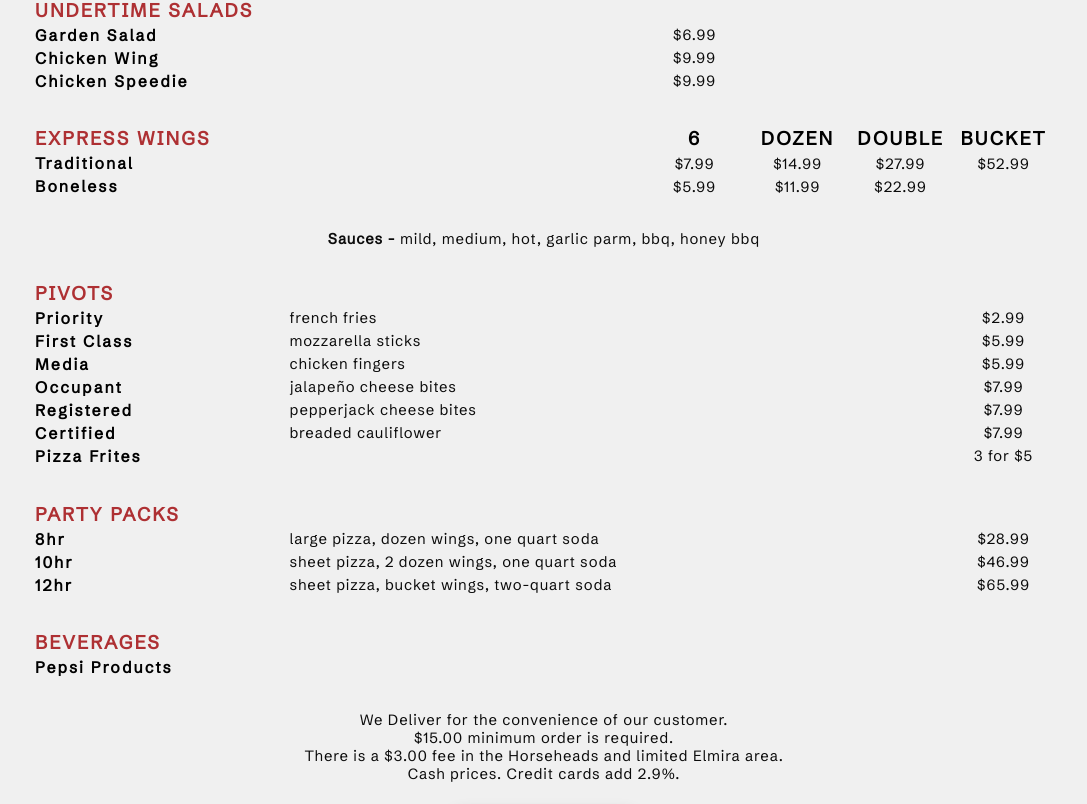
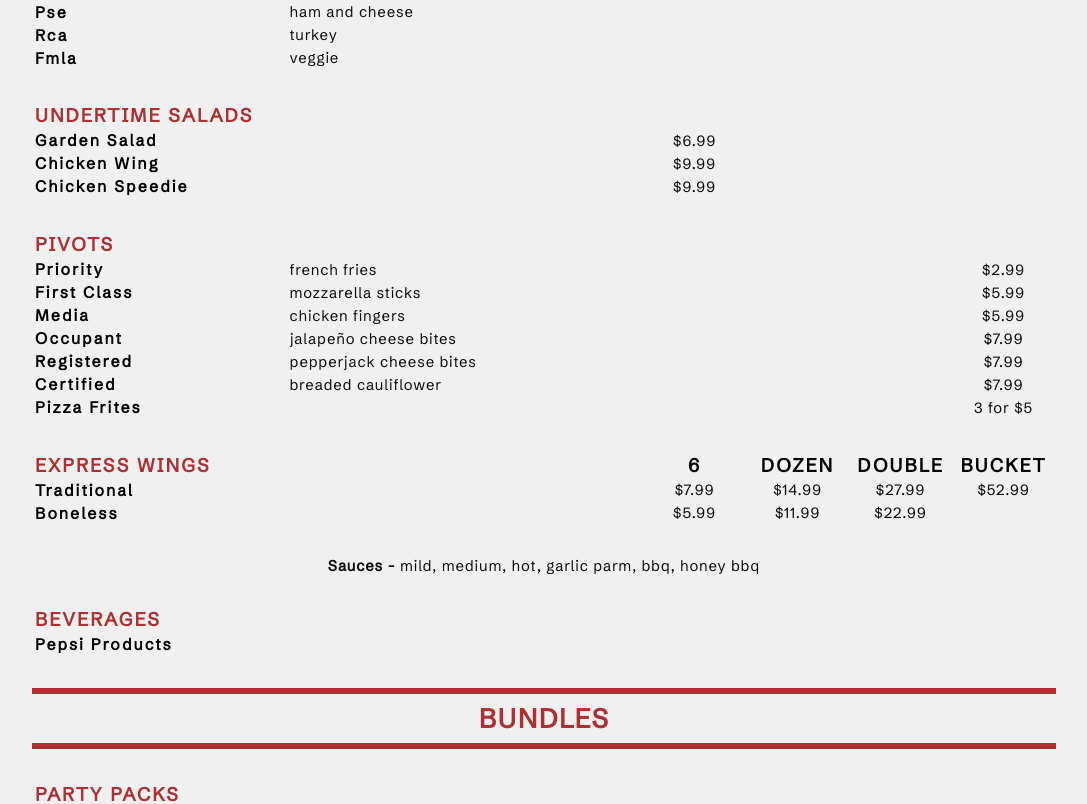
Before and after one commit to TheMrDenty/Postal-Pizza, a React (Create React App) app: page /menu in a window 1280 px wide. Shown: the part 1639-2443 px from the top of the page, without its empty margins (96-1183 px from the left). Built offline with nearby package versions, Linux system fonts and the light colour scheme.

Commit message:
reaaranged contents and finished styling in menu and fixed routing to take you to specific areas

```diff
--- a/package.json
+++ b/package.json
@@ -14,6 +14,7 @@
     "react": "^18.2.0",
     "react-dom": "^18.2.0",
     "react-router-dom": "^6.8.0",
+    "react-router-hash-link": "^2.4.3",
     "react-scripts": "5.0.1",
     "react-tooltip": "^5.10.5",
     "sass": "^1.59.3",
--- a/src/components/Navbar/index.js
+++ b/src/components/Navbar/index.js
@@ -12,6 +12,7 @@ import Links from '../Links';
 
 // brings in functions from context and onClick checks if dropdown is active, if it is then it closes it, if not then it opens it
 function Navbar() {
+
 
 
     return (
--- a/src/pages/Home/index.js
+++ b/src/pages/Home/index.js
@@ -4,7 +4,7 @@ import OwnersImg from '../../imgs/owners.png';
 import ChickenWings from '../../imgs/Chicken-Wings.png';
 import Pizza from '../../imgs/Pizza.png';
 import Specials from '../../imgs/Specials.png';
-import { NavLink } from 'react-router-dom';
+import { HashLink as Link } from 'react-router-hash-link';
 
 function Home() {
   return (
@@ -18,11 +18,11 @@ function Home() {
               In ut venenatis lorem. Nullam a lacus pretium, iaculis magna tincidunt, pellentesque lacus.
               In id suscipit tellus, vel fringilla augue.
             </p>
-            <NavLink exact='true' activeclassname='active' to='/menu'>
+            <Link exact='true' activeclassname='active' to='/menu'>
               <button className='btn'>
                 <h2>Menu</h2>
               </button>
-            </NavLink>
+            </Link>
           </div>
           <div className='hero-img'>
             <img src={OwnersImg} alt="postal pizza's owners"/>
@@ -35,22 +35,28 @@ function Home() {
         <h1>How can we help you?</h1>
         <div className='categories'>
           <div className='category-card-container'>
-            <div className='category-card'>
-              <img src={Pizza} alt="pizza"/>
-              <h2>Pizza</h2>
-            </div>
+            <Link to='/menu'>
+              <div className='category-card'>
+                <img src={Pizza} alt="pizza"/>
+                <h2>Pizza's</h2>
+              </div>
+            </Link>
           </div>
           <div className='category-card-container'>
-            <div className='category-card'>
-              <img src={ChickenWings} alt="pizza"/>
-              <h2>Wings</h2>
-            </div>
+            <Link to='/menu#subs' exact>
+              <div className='category-card' >
+                <img src={ChickenWings} alt="pizza"/>
+                <h2>Subs, Salads, and Sides</h2>
+              </div>
+            </Link>
           </div>
           <div className='category-card-container'>
+            <Link to='/menu#bundles' exact>
             <div className='category-card'>
               <img src={Specials} alt="pizza"/>
-              <h2>Specials</h2>
+              <h2>Bundles</h2>
             </div>
+            </Link>
           </div>
         </div>
       </div>
--- a/src/pages/Home/styles.scss
+++ b/src/pages/Home/styles.scss
@@ -133,7 +133,7 @@
 
 .directions {
     display: flex;
-    width: 80%;
+    width: 60%;
     align-items: center;
     margin: 30px 0;
 }
@@ -148,7 +148,7 @@
     background-color: var(--clr-red);
     border-radius: var(--radius);
     padding: 2.5%;
-    width: 100%;
+    width: 80%;
     box-shadow: var(--shadow-soft);
 }
 
--- a/src/pages/Menu/index.js
+++ b/src/pages/Menu/index.js
@@ -6,6 +6,8 @@ function Menu() {
   return (
     <div className='menu-container'>
 
+      <hr className='top-hr' />
+
       <div className='menu-title'>
         <h1 className='menu-accent'>menu</h1>
 
@@ -13,7 +15,7 @@ function Menu() {
 
       <hr />
 
-      <table className='std-pizzas'>
+      <table className='std-pizzas' >
         <tbody>
           <tr>
             <th className='title'><h4 className='menu-accent'>standard pizzas</h4></th>
@@ -236,7 +238,15 @@ function Menu() {
 
       </table>
 
-      <table className='hot-subs'>
+      <hr className='top-hr' id='subs' />
+
+      <div className='menu-title' >
+        <h1 className='menu-accent'>subs, salads, and sides</h1>
+      </div>
+
+      <hr />
+
+      <table className='hot-subs' >
         <tbody>
           <tr>
             <th className='title'><h4 className='menu-accent'>vmf subs</h4></th>
@@ -403,39 +413,6 @@ function Menu() {
         </tbody>
       </table>
 
-      <table className='wings'>
-        <tbody>
-          <tr>
-            <th className='title'><h4 className='menu-accent'>express wings</h4></th>
-            <td className='desc'></td>
-            <td className='pricing'><h4 className='menu-bold'>6</h4></td>
-            <td className='pricing'><h4 className='menu-bold'>dozen</h4></td>
-            <td className='pricing'><h4 className='menu-bold'>double</h4></td>
-            <td className='pricing'><h4 className='menu-bold'>bucket</h4></td>
-          </tr>
-          <tr>
-            <th className='title'><h5>traditional</h5></th>
-            <td className='desc'></td>
-            <td className='pricing'><p>$7.99</p></td>
-            <td className='pricing'><p>$14.99</p></td>
-            <td className='pricing'><p>$27.99</p></td>
-            <td className='pricing'><p>$52.99</p></td>
-          </tr>
-          <tr>
-            <th className='title'><h5>boneless</h5></th>
-            <td className='desc'></td>
-            <td className='pricing'><p>$5.99</p></td>
-            <td className='pricing'><p>$11.99</p></td>
-            <td className='pricing'><p>$22.99</p></td>
-            <td className='pricing'></td>
-          </tr>
-        </tbody>
-      </table>
-
-      <div className='sauces'>
-        <p><span className='bold'>sauces -</span> mild, medium, hot, garlic parm, bbq, honey bbq</p>
-      </div>
-
       <table className='sides'>
         <tbody>
           <tr>
@@ -506,6 +483,70 @@ function Menu() {
 
       </table>
 
+
+
+      <table className='wings' id='bundles'>
+        <tbody>
+          <tr>
+            <th className='title'><h4 className='menu-accent'>express wings</h4></th>
+            <td className='desc'></td>
+            <td className='pricing'><h4 className='menu-bold'>6</h4></td>
+            <td className='pricing'><h4 className='menu-bold'>dozen</h4></td>
+            <td className='pricing'><h4 className='menu-bold'>double</h4></td>
+            <td className='pricing'><h4 className='menu-bold'>bucket</h4></td>
+          </tr>
+          <tr>
+            <th className='title'><h5>traditional</h5></th>
+            <td className='desc'></td>
+            <td className='pricing'><p>$7.99</p></td>
+            <td className='pricing'><p>$14.99</p></td>
+            <td className='pricing'><p>$27.99</p></td>
+            <td className='pricing'><p>$52.99</p></td>
+          </tr>
+          <tr>
+            <th className='title'><h5>boneless</h5></th>
+            <td className='desc'></td>
+            <td className='pricing'><p>$5.99</p></td>
+            <td className='pricing'><p>$11.99</p></td>
+            <td className='pricing'><p>$22.99</p></td>
+            <td className='pricing'></td>
+          </tr>
+        </tbody>
+      </table>
+
+      <div className='sauces'>
+        <p><span className='bold'>sauces -</span> mild, medium, hot, garlic parm, bbq, honey bbq</p>
+      </div>
+
+      <table className='beverages'>
+        <tbody>
+          <tr>
+            <th className='title'><h4 className='menu-accent'>beverages</h4></th>
+            <td className='desc'></td>
+            <td className='pricing'></td>
+            <td className='pricing'></td>
+            <td className='pricing'></td>
+            <td className='pricing'></td>
+          </tr>
+          <tr>
+            <th className='title'><h5>Pepsi Products</h5></th>
+            <td className='desc'></td>
+            <td className='pricing'></td>
+            <td className='pricing'></td>
+            <td className='pricing'></td>
+            <td className='pricing'></td>
+          </tr>
+        </tbody>
+      </table>
+
+      <hr className='top-hr' id='subs' />
+
+      <div className='menu-title' >
+        <h1 className='menu-accent'>bundles</h1>
+      </div>
+
+      <hr />
+
       <table className='bundles'>
         <tbody>
           <tr>
@@ -543,26 +584,7 @@ function Menu() {
         </tbody>
       </table>
 
-      <table className='beverages'>
-        <tbody>
-          <tr>
-            <th className='title'><h4 className='menu-accent'>beverages</h4></th>
-            <td className='desc'></td>
-            <td className='pricing'></td>
-            <td className='pricing'></td>
-            <td className='pricing'></td>
-            <td className='pricing'></td>
-          </tr>
-          <tr>
-            <th className='title'><h5>Pepsi Products</h5></th>
-            <td className='desc'></td>
-            <td className='pricing'></td>
-            <td className='pricing'></td>
-            <td className='pricing'></td>
-            <td className='pricing'></td>
-          </tr>
-        </tbody>
-      </table>
+
 
       <div className='charges'>
         <p>We Deliver for the convenience of our customer.</p>
--- a/src/pages/Menu/styles.scss
+++ b/src/pages/Menu/styles.scss
@@ -14,6 +14,10 @@
 
 hr {
     border: 3px solid var(--clr-red);
+}
+
+.top-hr {
+    margin-top: 3%;
 }
 
 .bold {
@@ -49,7 +53,7 @@ table {
     font-weight: 900;
 }
 
-.toppings, .sauces, .menu-title {
+.toppings, .sauces  {
     padding-top: 3%;
     display: flex;
     justify-content: center;
@@ -57,6 +61,12 @@ table {
         padding-right: .5%;
     }
 }
+
+.menu-title{
+    display: flex;
+    justify-content: center;
+}
+
 .charges {
     padding: 3%;
 
```
Also changed, not shown: 1 other file (tests, documents, lock files or other folders).
